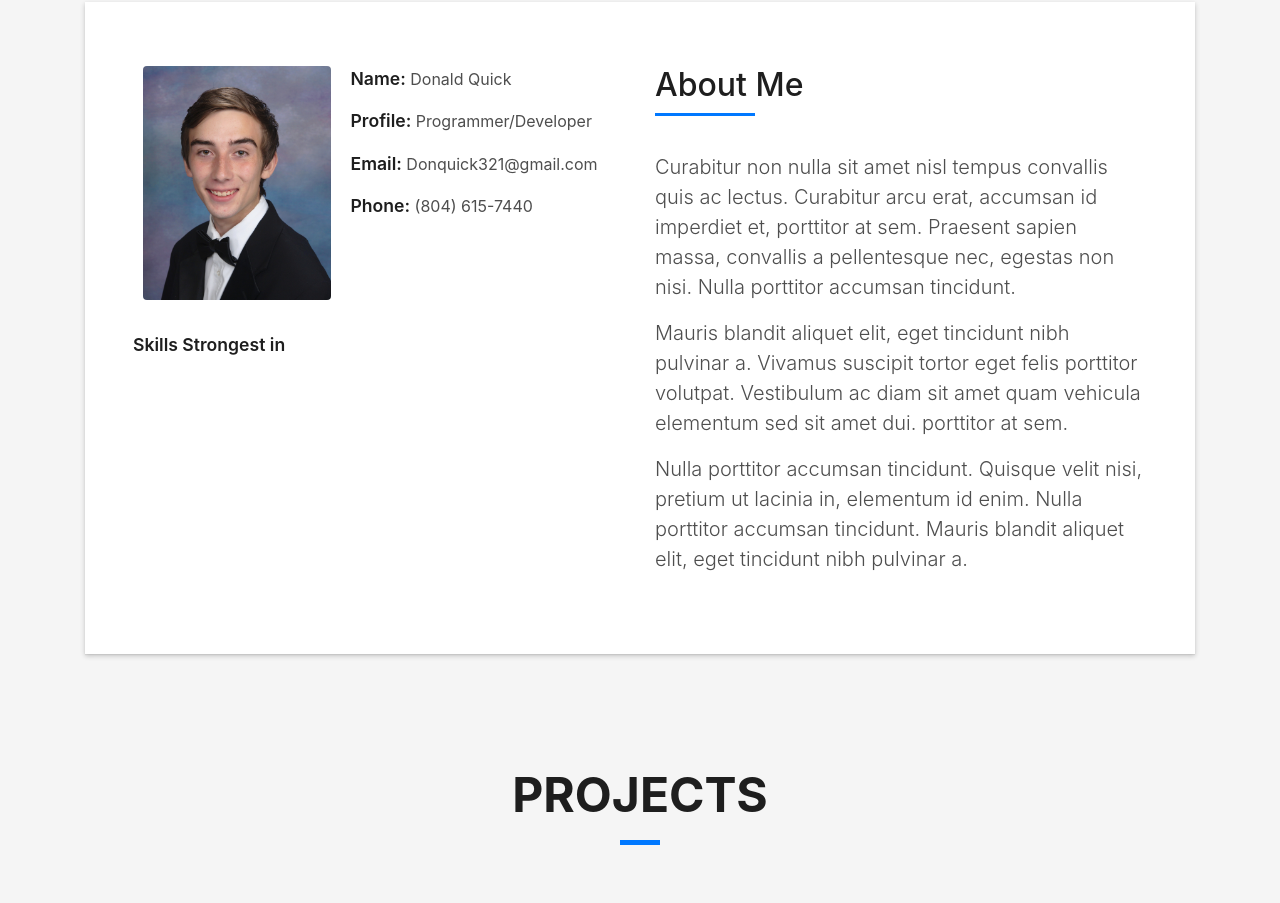
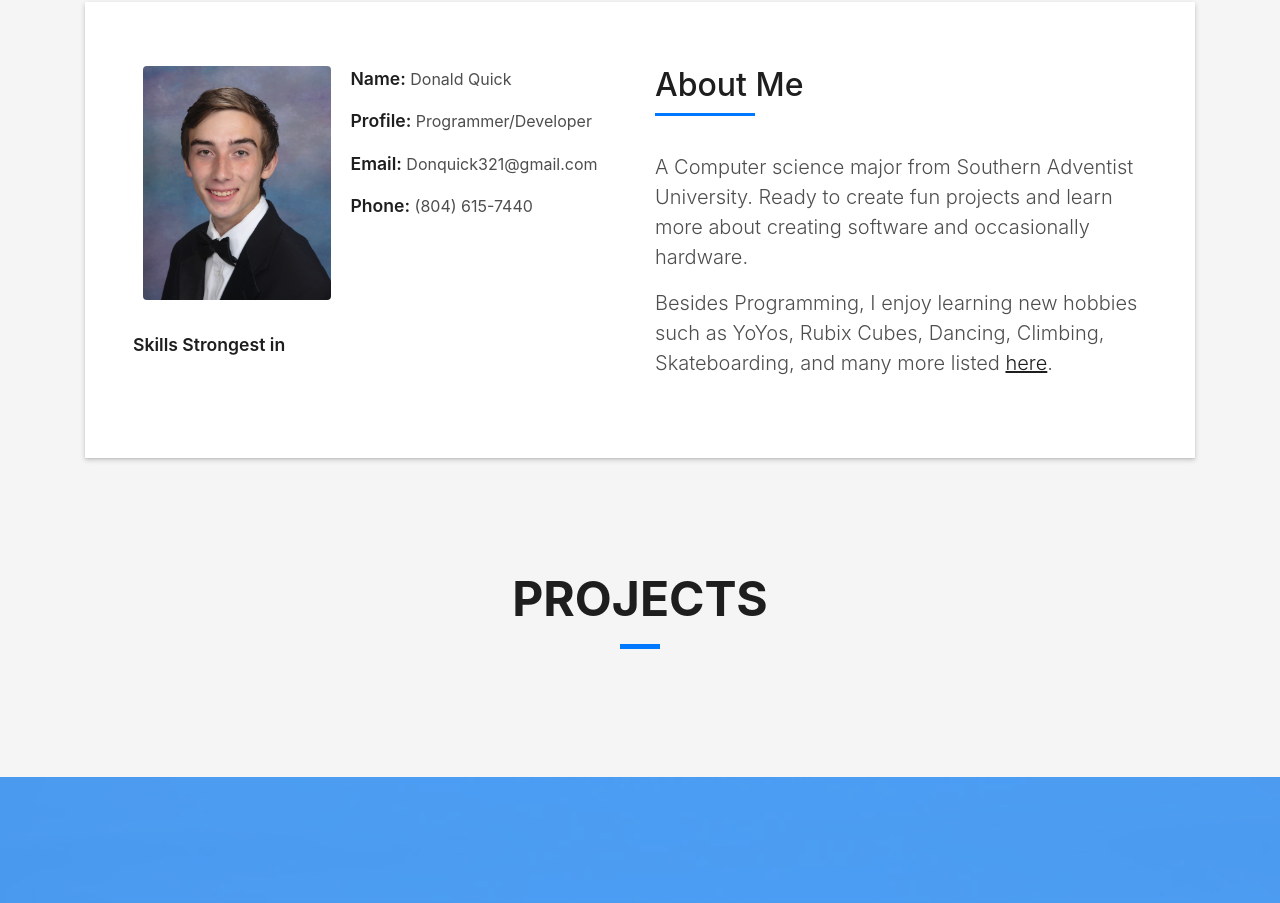
Before and after one commit to donq123/donq123.github.io, a plain HTML site: page index.html in a window 1280 px wide. Shown: the part 862-1765 px from the top of the page. Drawn offline with Linux system fonts and the light colour scheme; files whose address does not match are found by name.

Commit message:
Wrote About me

```diff
--- a/index.html
+++ b/index.html
@@ -131,20 +131,15 @@
                     </h5>
                   </div>
                   <p class="lead">
-                    Curabitur non nulla sit amet nisl tempus convallis quis ac lectus. Curabitur arcu erat, accumsan id
-                    imperdiet et, porttitor
-                    at sem. Praesent sapien massa, convallis a pellentesque nec, egestas non nisi. Nulla
-                    porttitor accumsan tincidunt.
+                    A Computer science major from Southern Adventist University.
+                    Ready to create fun projects and learn more about creating software and occasionally hardware.
                   </p>
                   <p class="lead">
-                    Mauris blandit aliquet elit, eget tincidunt nibh pulvinar a. Vivamus suscipit tortor eget felis
-                    porttitor volutpat. Vestibulum
-                    ac diam sit amet quam vehicula elementum sed sit amet dui. porttitor at sem.
+                    Besides Programming, I enjoy learning new hobbies such as YoYos, Rubix Cubes, Dancing,
+                    Climbing, Skateboarding, and many more listed
+                    <a href=""><u>here</u></a>.
                   </p>
                   <p class="lead">
-                    Nulla porttitor accumsan tincidunt. Quisque velit nisi, pretium ut lacinia in, elementum id enim.
-                    Nulla porttitor accumsan
-                    tincidunt. Mauris blandit aliquet elit, eget tincidunt nibh pulvinar a.
                   </p>
                 </div>
               </div>
```
